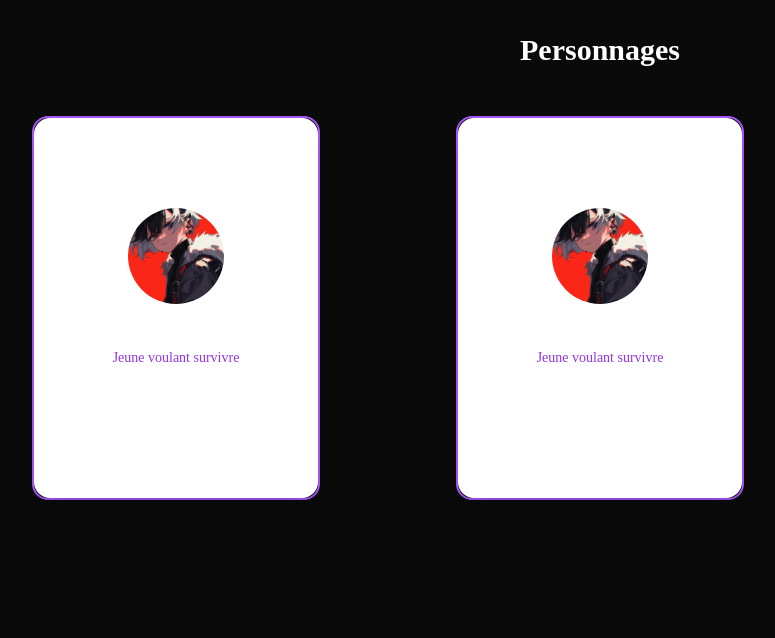
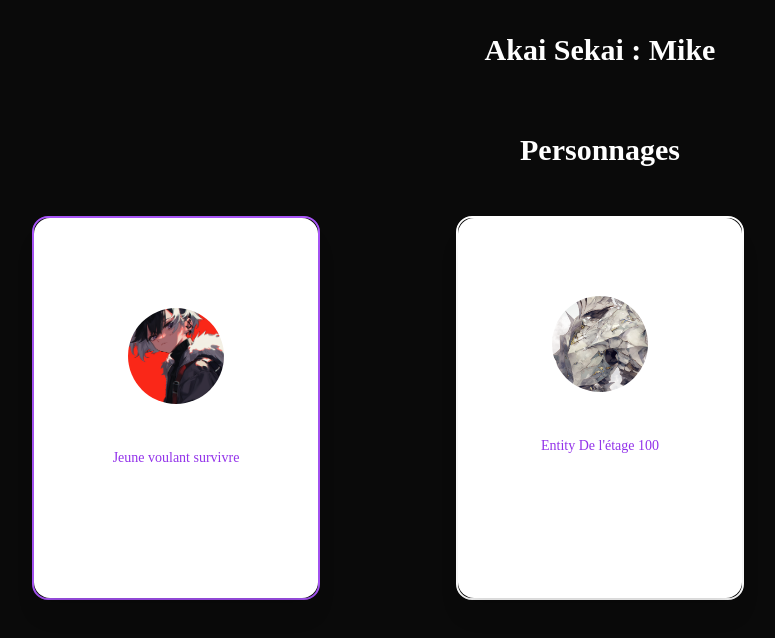
Before and after one commit to Mitake-ktm/Character-Sheet, a React (Create React App) app: page / in a window 1280 px wide. Shown: the top 638 px of the page, without its empty margins (40-815 px from the left). Built offline with nearby package versions, Linux system fonts and the light colour scheme.

Commit message:
Add a character and modify style

```diff
--- a/src/App.tsx
+++ b/src/App.tsx
@@ -3,6 +3,7 @@ import { CharactersList } from "./components/CharactersList"
 export default function App() {
   return (
     <main className="min-h-screen bg-neutral-950 text-white">
+      <h1 className="text-3xl font-bold text-center py-8">Akai Sekai : Mike</h1>
       <h1 className="text-3xl font-bold text-center py-8">Personnages</h1>
       <CharactersList />
     </main>
--- a/src/components/CharacterCard.tsx
+++ b/src/components/CharacterCard.tsx
@@ -36,12 +36,21 @@ export function CharacterCard({ character }: Props) {
   return (
     <>
       <div
-        className="w-72 h-96 perspective border-2 border-purple-500 rounded-2xl cursor-pointer hover:shadow-[0_0_25px_rgba(168,85,247,0.8)] transition-shadow duration-300"
-        onMouseMove={handleMouseMove}
-        onMouseLeave={handleMouseLeave}
-        onClick={() => setFlipped(!flipped)}
-        ref={cardRef}
-      >
+      className="w-72 h-96 perspective border-2 rounded-2xl cursor-pointer transition-shadow duration-300"
+      onMouseMove={handleMouseMove}
+      onMouseLeave={handleMouseLeave}
+      onClick={() => setFlipped(!flipped)}
+      ref={cardRef}
+      style={{
+        borderColor: character.color,
+        boxShadow: `0 0 0 rgba(0,0,0,0)`,
+      }}
+      onMouseEnter={() => {
+        if (cardRef.current)
+          cardRef.current.style.boxShadow = `0 0 25px ${character.color}`
+      }}
+    >
+
         <motion.div
           animate={{
             rotateX: rotate.x,
--- a/src/data/characters.ts
+++ b/src/data/characters.ts
@@ -10,19 +10,21 @@ export const characters = [
             age: "16 ans",
             size: "1m71",
             personnality: ["Introverti","Curieux","Tourmenté"]
-        }
+        },
+        color: "#a855f7"
     },
     {
-        id: "mike",
-        name: "Mike",
-        title: "Jeune voulant survivre",
-        quote: "La voix en moi... mais qui est-elle ?",
-        description: "Mike est un jeune homme perdu dans un monde étrange. Entendant des voix...",
-        image: "/images/mike.png",
+        id: "entity260",
+        name: "Entity N°260",
+        title: "Entity De l'étage 100",
+        quote: "Tu ne te bas pas si mal ! Je t'attends plus bas !",
+        description: "S'autoproclame Entity, rencontré a l'étage 100",
+        image: "/images/Entity260.png",
         details: {
-            age: "16 ans",
-            size: "1m71",
-            personnality: ["Introverti","Curieux","Tourmenté"]
-        }
+            age: "???",
+            size: "1m90",
+            personnality: ["Baguareur","Cherche le défi"]
+        },
+        color: "#FFFFFF"
     },
 ]
```
Also changed, not shown: public/images/Entity260.png (added).
